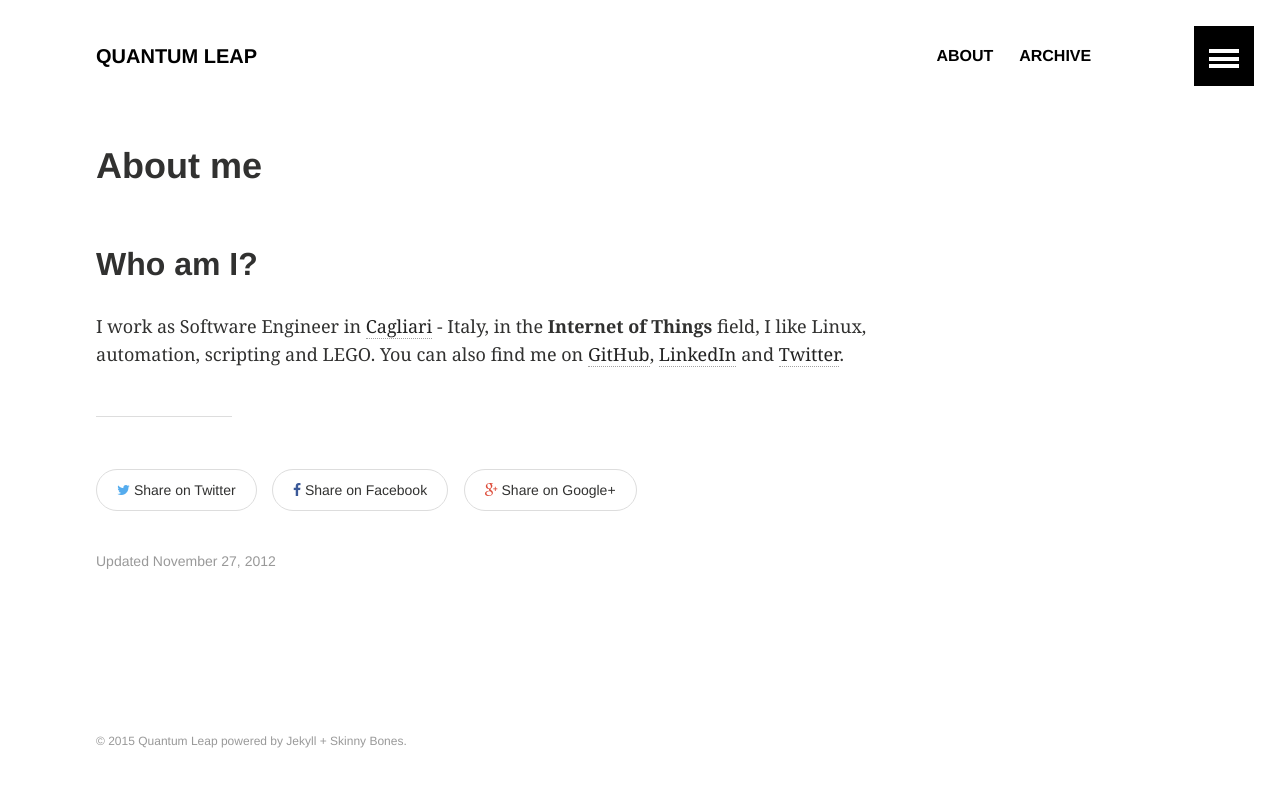
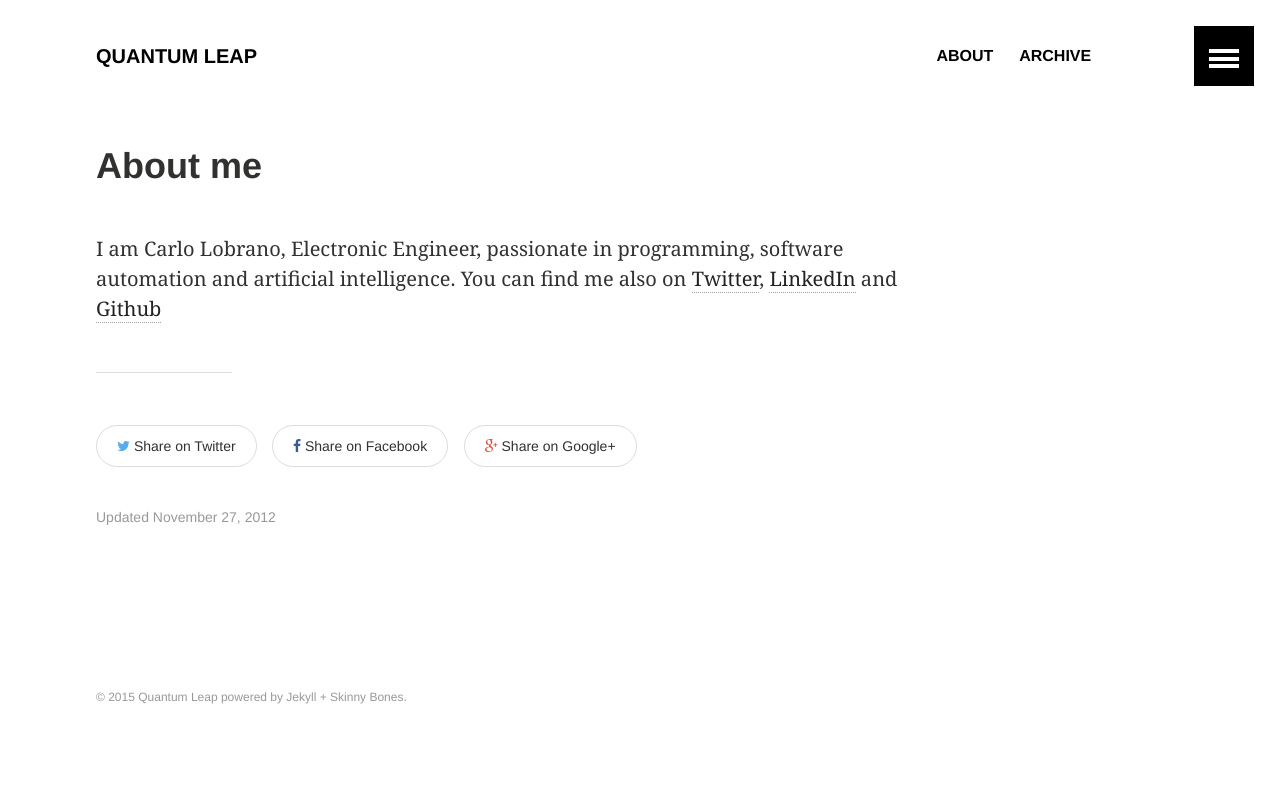
Before and after one commit to clobrano/clobrano.github.io, a Jekyll site: the page built from about/index.md, in a window 1280 px wide. Shown: the top 787 px of the page. Built offline with Jekyll 4.4.1, drawn with Linux system fonts in a browser that asks for light colours.

Commit message:
Updated About page and added tags to post grid

```diff
--- a/_includes/post-grid.html
+++ b/_includes/post-grid.html
@@ -4,4 +4,5 @@
   {% if post.date %}<p class="entry-date date published"><time datetime="{{ post.date | date: "%Y-%m-%d" }}" itemprop="datePublished">{{ post.date | date: "%B %d, %Y" }}</time></p>{% endif %}
   <h2 class="post-title" itemprop="name"><a href="{{ site.url }}{{ post.url }}">{{ post.title }}</a></h2>
   <p class="post-excerpt" itemprop="description">{{ post.excerpt | strip_html | truncate: 160 }}</p>
+  {% if post.tags %}<p class="entry-date date published">{% for tag in post.tags %}{{ tag }}, {% endfor %}</p>{% endif %}
 </article><!-- /.tile -->
--- a/about/index.md
+++ b/about/index.md
@@ -11,7 +11,4 @@ image:
 ads: false
 ---
 
-## Who am I?
-
-I work as Software Engineer in [Cagliari](http://en.wikipedia.org/wiki/Cagliari) - Italy, in the **Internet of Things** field, I like Linux, automation, scripting and LEGO.
-You can also find me on [GitHub](https://github.com/clobrano), [LinkedIn](http://www.linkedin.com/pub/carlo-lobrano/21/235/694/en) and [Twitter](https://twitter.com/carlolobrano).
+I am Carlo Lobrano, Electronic Engineer, passionate in programming, software automation and artificial intelligence. You can find me also on [Twitter](https://twitter.com/carlolobrano), [LinkedIn](http://www.linkedin.com/pub/carlo-lobrano/21/235/694/en) and [Github](https://github.com/clobrano)
```
Also changed, not shown: index.md (line endings or trailing spaces).
